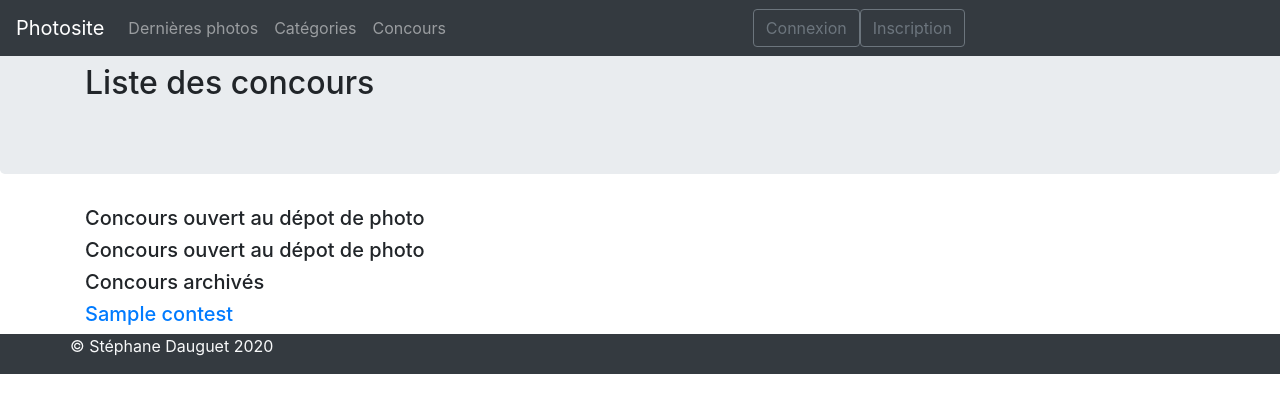
After one commit to lemarak/OC_Photosite, a Django app: page /contest/ in a window 1280 px wide. The commit adds this page. Shown: the top 413 px of the page. Run offline with Django 3.2, Linux system fonts and the light colour scheme; tables that the repository leaves empty hold one stand-in row (values such as "Sample post"); parts of the project's set-up code (start-up, migrations or seed data) failed here and were passed over; some libraries are stand-ins or nearby versions.

Commit message:
work on app contest and fix bugs

```diff
--- a/contest/models.py
+++ b/contest/models.py
@@ -1,5 +1,6 @@
 from django.db import models
 from django.conf import settings
+from django.urls import reverse
 from django.db.models import UniqueConstraint
 
 
@@ -24,14 +25,18 @@ class Contest(models.Model):
 
     def get_absolute_url(self):
         """Returns the url to access a particular instance of MyModelName."""
-        pass
+        return reverse(
+            'contest:detail',
+            args=[self.id]
+        )
 
     def __str__(self):
         """String for representing the MyModelName object (in Admin site etc.)."""
-        return self.title
+        return str(self.title)
 
 
 class ContestPicture(models.Model):
+    """ picture uploaded for a contest """
     class Meta:
         """for primary key."""
         UniqueConstraint(
--- /dev/null
+++ b/contest/templates/contest/contest_list.html
@@ -0,0 +1,44 @@
+{% extends 'base.html' %}
+{% load static %}
+
+{% block title %} Les concours {% endblock %}
+
+{% block content %}
+<div class="jumbotron">
+    <div class="container">
+        <h2>Liste des concours</h2>
+    </div>
+</div>
+
+<!-- Concours avec dépot de photos -->
+<div class="container">
+    <h5> Concours ouvert au dépot de photo</a></h5>
+    {% with contest_deposit as contests %}
+    {% for contest in contests %}
+    <a href="{{ contest.get_absolute_url }}" alt="{{ contest }}"><h5>{{ contest }}</h5></a>
+
+    {% endfor %}
+    {% endwith %}
+</div>
+
+<!-- Concours avec dépot de photos -->
+<div class="container">
+    <h5> Concours ouvert au dépot de photo</a></h5>
+    {% with contest_vote as contests %}
+    {% for contest in contests %}
+    <a href="{{ contest.get_absolute_url }}" alt="{{ contest }}"><h5>{{ contest }}</h5></a>
+    {% endfor %}
+    {% endwith %}
+</div>
+
+<!-- Concours avec dépot de photos -->
+<div class="container">
+    <h5> Concours archivés</a></h5>
+    {% with contest_archived as contests %}
+    {% for contest in contests %}
+    <a href="{{ contest.get_absolute_url }}" alt="{{ contest }}"><h5>{{ contest }}</h5></a>
+    {% endfor %}
+    {% endwith %}
+</div>
+
+{% endblock %}
--- a/contest/urls.py
+++ b/contest/urls.py
@@ -1,8 +1,12 @@
+""" urls for app contest """
+
 from django.urls import path
-from django.views.generic import RedirectView
+
+from .views import ContestList, ContestDetail
 
 app_name = 'contest'
 
 urlpatterns = [
-
+    path('', ContestList.as_view(), name='list'),
+    path('detail/<int:pk>', ContestDetail.as_view(), name='detail'),
 ]
--- a/contest/views.py
+++ b/contest/views.py
@@ -1,3 +1,42 @@
+""" views for app contest """
+
+from datetime import date, datetime
+
 from django.shortcuts import render
+from django.contrib.auth.mixins import LoginRequiredMixin
+from django.views.generic import DetailView, ListView
+
+
+from .models import Contest
 
 # Create your views here.
+
+class ContestList(ListView):
+    """ list all contests """
+    model = Contest
+    template_name = 'contest/contest_list.html'
+    context_object_name = 'contests'
+
+    def get_context_data(self, **kwargs):
+        """add title in global context."""
+        context = super().get_context_data(**kwargs)
+        today = date.today()
+        context['contest_deposit']=Contest.objects.filter(
+            date_begin_upload__lte=today,
+            date_end_upload__gte=today,
+            )
+        context['contest_vote']=Contest.objects.filter(
+            date_begin_vote__lte=today,
+            date_end_vote__gte=today,
+            )
+        context['contest_archived']=Contest.objects.filter(
+            date_end_vote__lte=today,
+            ).order_by('-date_end_vote')
+        print('*** context ***', context)
+        return context
+
+
+class ContestDetail(DetailView):
+    model = Contest
+    template_name = 'contest/contest_detail.html'
+    context_object_name = 'contest'
--- a/gallery/templates/base.html
+++ b/gallery/templates/base.html
@@ -23,7 +23,7 @@
         crossorigin="anonymous"></script>
 
     <!-- CSS app.gallery -->
-    <link href="{% static 'css/gallery.css' %}" rel="stylesheet">
+    <link href="{% static 'css/gallery.css' %}" rel="stylesheet" type="text/css">
 
     <title>{% block title %}PhotoSite{% endblock %}</title>
 </head>
@@ -45,14 +45,8 @@
                 <li class="nav-item">
                     <a class="nav-link"  href="{% url 'gallery:categories' %}">Catégories</a>
                 </li>
-                <li class="nav-item dropdown">
-                    <a class="nav-link dropdown-toggle" href="#" id="dropdown01" data-toggle="dropdown"
-                        aria-haspopup="true" aria-expanded="false">Concours</a>
-                    <div class="dropdown-menu" aria-labelledby="dropdown01">
-                        <a class="dropdown-item" href="#">Dernier concours</a>
-                        <a class="dropdown-item" href="#">Liste des concours en cours</a>
-                        <a class="dropdown-item" href="#">Archives</a>
-                    </div>
+                <li class="nav-item">
+                    <a class="nav-link"  href="{% url 'contest:list' %}">Concours</a>
                 </li>
             </ul>
 
--- a/photosite_project/urls.py
+++ b/photosite_project/urls.py
@@ -28,6 +28,7 @@ urlpatterns = [
     path('accounts/', include('django.contrib.auth.urls')),
 ]
 
-if settings.DEBUG:
-    urlpatterns += static(settings.MEDIA_URL,
-                          document_root=settings.MEDIA_ROOT)
+urlpatterns += static(settings.MEDIA_URL,
+                      document_root=settings.MEDIA_ROOT)
+urlpatterns += static(settings.STATIC_URL,
+                      document_root=settings.STATIC_ROOT)
--- a/review/urls.py
+++ b/review/urls.py
@@ -9,7 +9,6 @@ from .views import (
 app_name = 'review'
 
 urlpatterns = [
-    path('', ReviewDetail.as_view(), name=''), # to update
     path('detail/<int:pk>', ReviewDetail.as_view(), name='detail'),
     path('create/<int:pk>', ReviewCreate.as_view(), name='review_create'),
 ]
```
Also changed, not shown: contest/templates/contest/contest_detail.html (added, +13 -0 lines), contest/tests/tests_urls.py (+4 -4 lines), docker-compose.yml (+4 -4 lines), gallery/tests/tests_views.py (+9 -8 lines), photosite_project/settings.py (deleted, +0 -151 lines), photosite_project/settings/__init__.py (+12 -9 lines), photosite_project/static/css/gallery.css (renamed from static/css/gallery.css), photosite_project/static/images/favicon.png (renamed from static/images/favicon.png), review/tests/tests_urls.py (line endings or trailing spaces), 3 other files.
